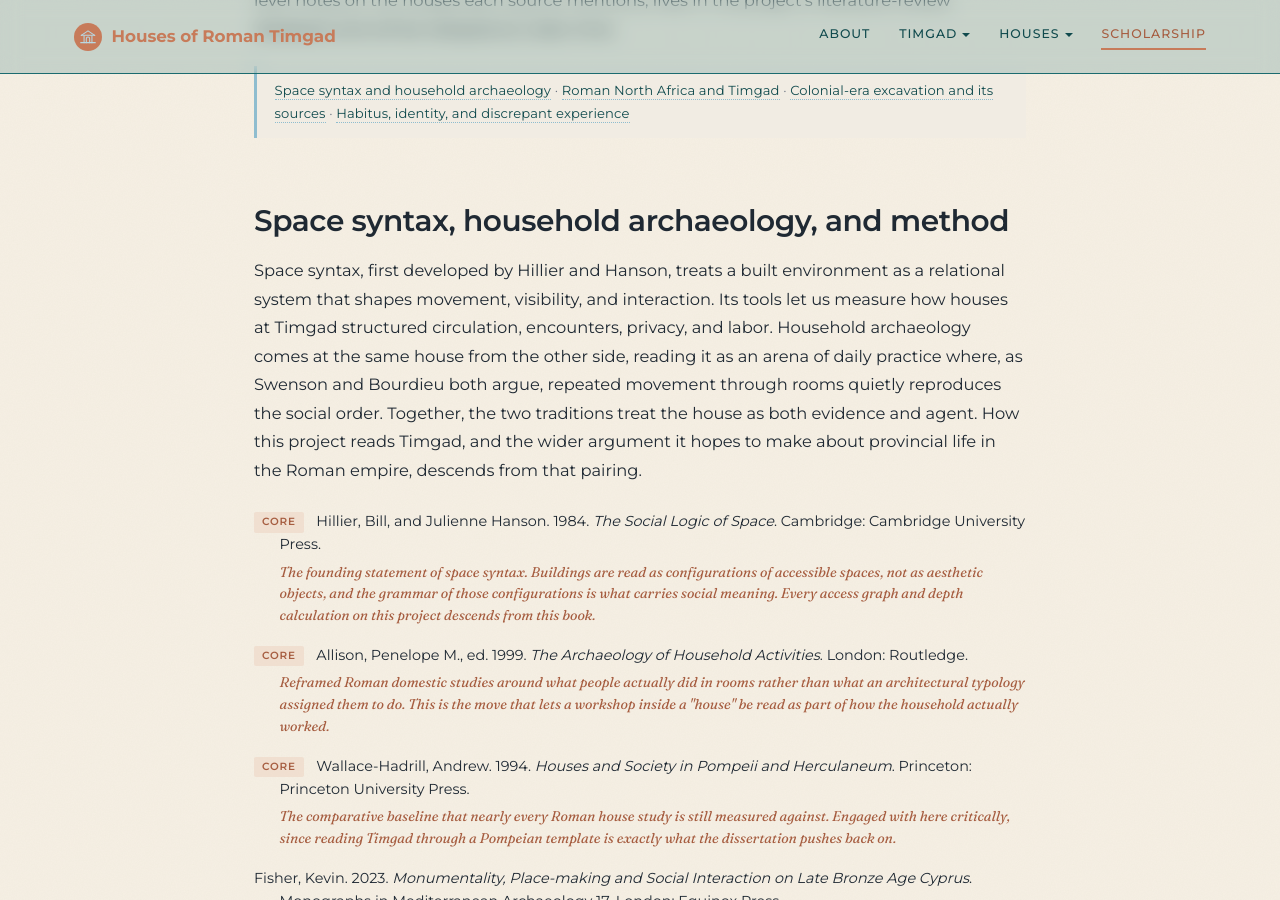
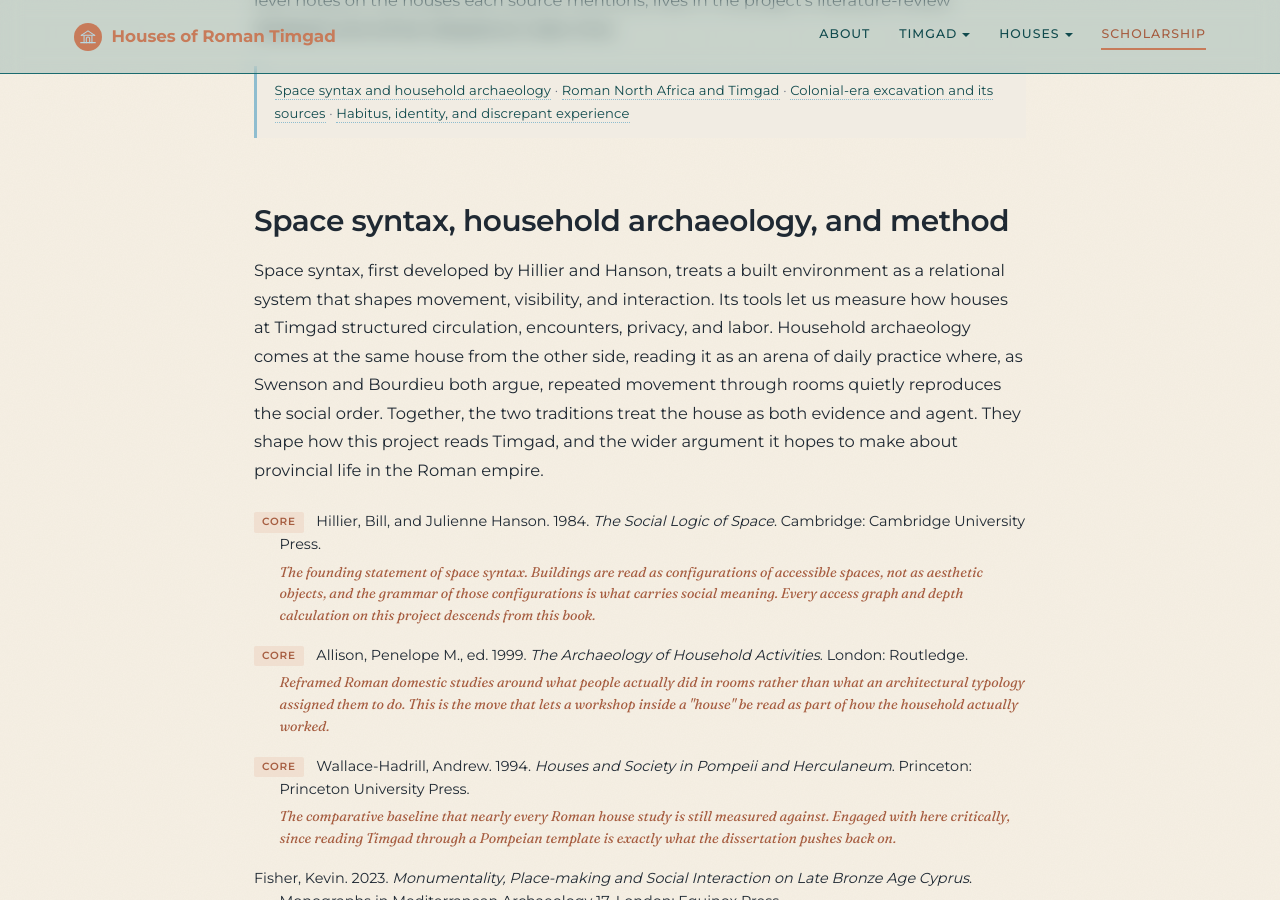
Before and after one commit to kimedher/timgadhouses, a Jekyll site: the page built from scholarship.md, in a window 1280 px wide and 900 px high, scrolled down 602 px. Built offline with Jekyll 4.4.1, drawn with Linux system fonts in a browser that asks for light colours.

Commit message:
Rephrase closing line of space syntax intro in plainer voice

```diff
--- a/scholarship.md
+++ b/scholarship.md
@@ -19,7 +19,7 @@
 
 ## Space syntax, household archaeology, and method
 
-Space syntax, first developed by Hillier and Hanson, treats a built environment as a relational system that shapes movement, visibility, and interaction. Its tools let us measure how houses at Timgad structured circulation, encounters, privacy, and labor. Household archaeology comes at the same house from the other side, reading it as an arena of daily practice where, as Swenson and Bourdieu both argue, repeated movement through rooms quietly reproduces the social order. Together, the two traditions treat the house as both evidence and agent. How this project reads Timgad, and the wider argument it hopes to make about provincial life in the Roman empire, descends from that pairing.
+Space syntax, first developed by Hillier and Hanson, treats a built environment as a relational system that shapes movement, visibility, and interaction. Its tools let us measure how houses at Timgad structured circulation, encounters, privacy, and labor. Household archaeology comes at the same house from the other side, reading it as an arena of daily practice where, as Swenson and Bourdieu both argue, repeated movement through rooms quietly reproduces the social order. Together, the two traditions treat the house as both evidence and agent. They shape how this project reads Timgad, and the wider argument it hopes to make about provincial life in the Roman empire.
 
 <div class="biblio">
 
```
